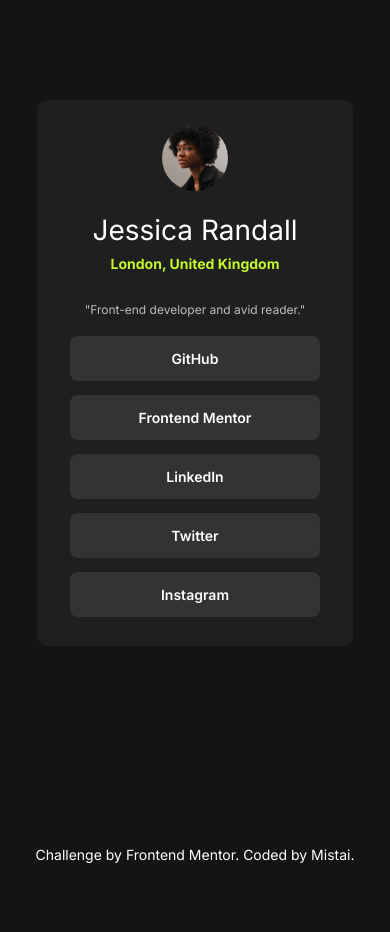
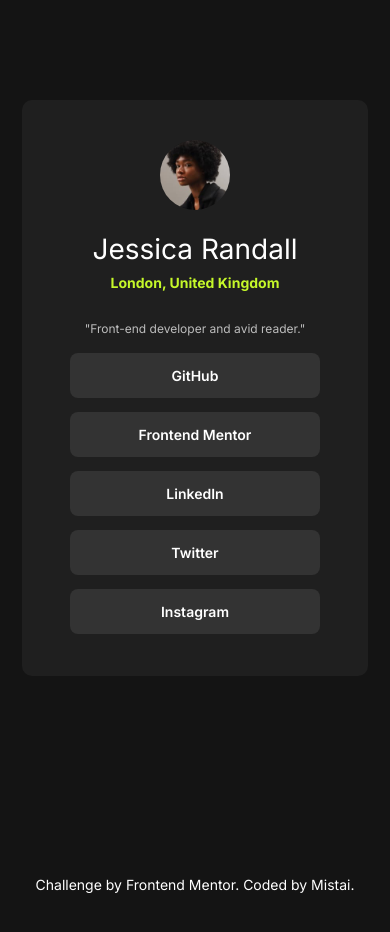
Before and after one commit to MoriartyNeo/social-link-main-page, a plain HTML site: page index.html in a window 390 px wide. Drawn offline with Linux system fonts and the light colour scheme.

Commit message:
Update main.css

```diff
--- a/assets/css/main.css
+++ b/assets/css/main.css
@@ -1,3 +1,16 @@
+@media (max-width: 768px) {
+    .container {
+        max-width: 90%;
+        margin: 20px auto;
+        padding: 15px;
+    }
+
+    .link_text {
+        font-size: 14px;
+        padding: 8px;
+    }
+}
+
 body {
     font-family: "Inter", serif;
     font-size: 14px;
@@ -15,7 +28,7 @@ h1, h2, h3, h4, p, a {
     flex-direction: column;
     justify-content: center;
     margin: 100px auto;
-    width: 316px;
+    max-width: 316px;
     height: 546px;
     border-radius: 10px;
     background-color: hsl(0, 0%, 12%);
@@ -28,10 +41,8 @@ h1, h2, h3, h4, p, a {
 
 .avatar {
     margin-top: 25px;
-    width: 66px;
-    height: 66px;
-    border-radius: 80%;
-
+    width: 70px;
+    border-radius: 50%;
 }
 
 .name {
```
